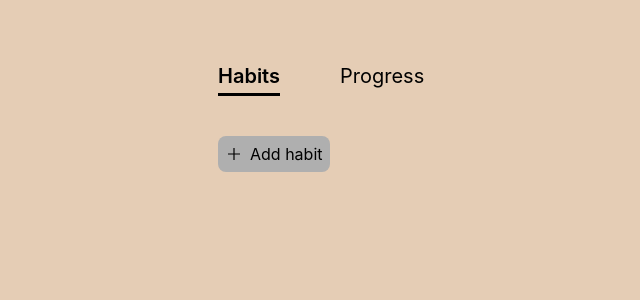
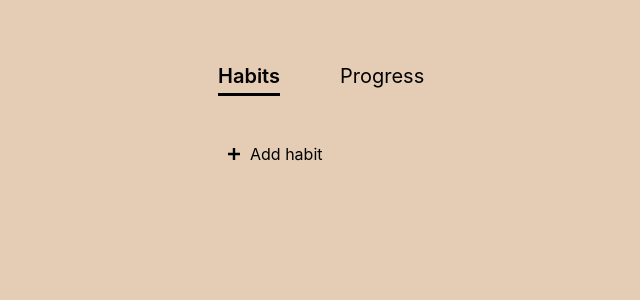
Before and after one commit to bbenip/habit-tracker, a React (Vite) app: page / in a window 1280 px wide. Shown: the top 300 px of the page, without its empty margins (22-662 px from the left). Built offline with nearby package versions, Linux system fonts and the light colour scheme.

Commit message:
Remove background-color for add habit button
- Remove background color for non-hover state
- Update + icon to be thicker

```diff
--- a/src/habit-list.module.css
+++ b/src/habit-list.module.css
@@ -1,6 +1,5 @@
 .addHabitButton {
   all: unset;
-  background-color: rgb(175, 175, 175);
   border-radius: 0.5em;
   color: black;
   display: grid;
@@ -14,7 +13,7 @@
 
 .addHabitButton::before {
   box-shadow: inset 0.75em 0.75em black;
-  clip-path: polygon(0 45%, 45% 45%, 45% 0, 55% 0, 55% 45%, 100% 45%, 100% 55%, 55% 55%, 55% 100%, 45% 100%, 45% 55%, 0 55%);
+  clip-path: polygon(0 40%, 40% 40%, 40% 0, 60% 0, 60% 40%, 100% 40%, 100% 60%, 60% 60%, 60% 100%, 40% 100%, 40% 60%, 0 60%);
   content: "";
   height: 0.75em;
   transition: box-shadow 100ms ease-in-out;
```
